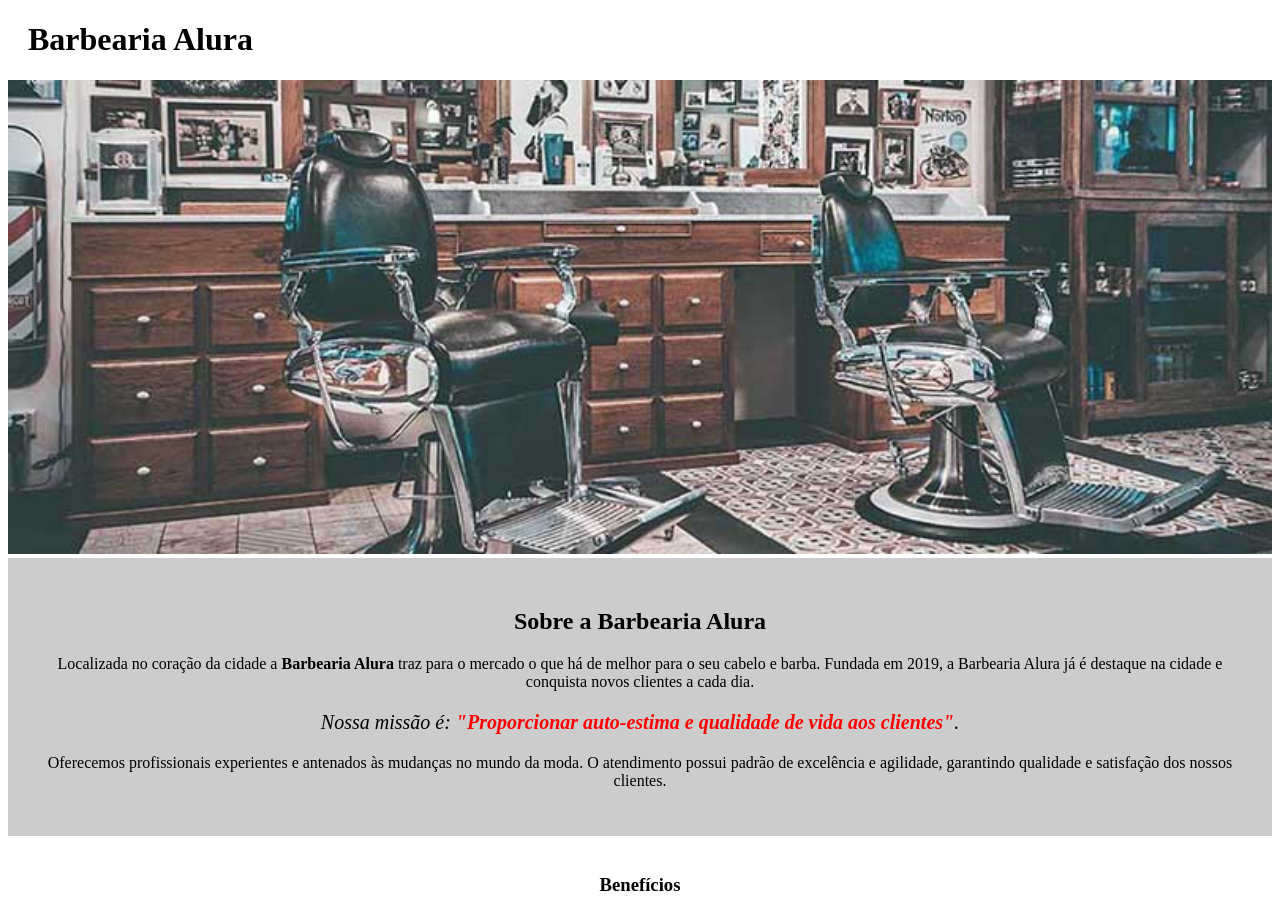
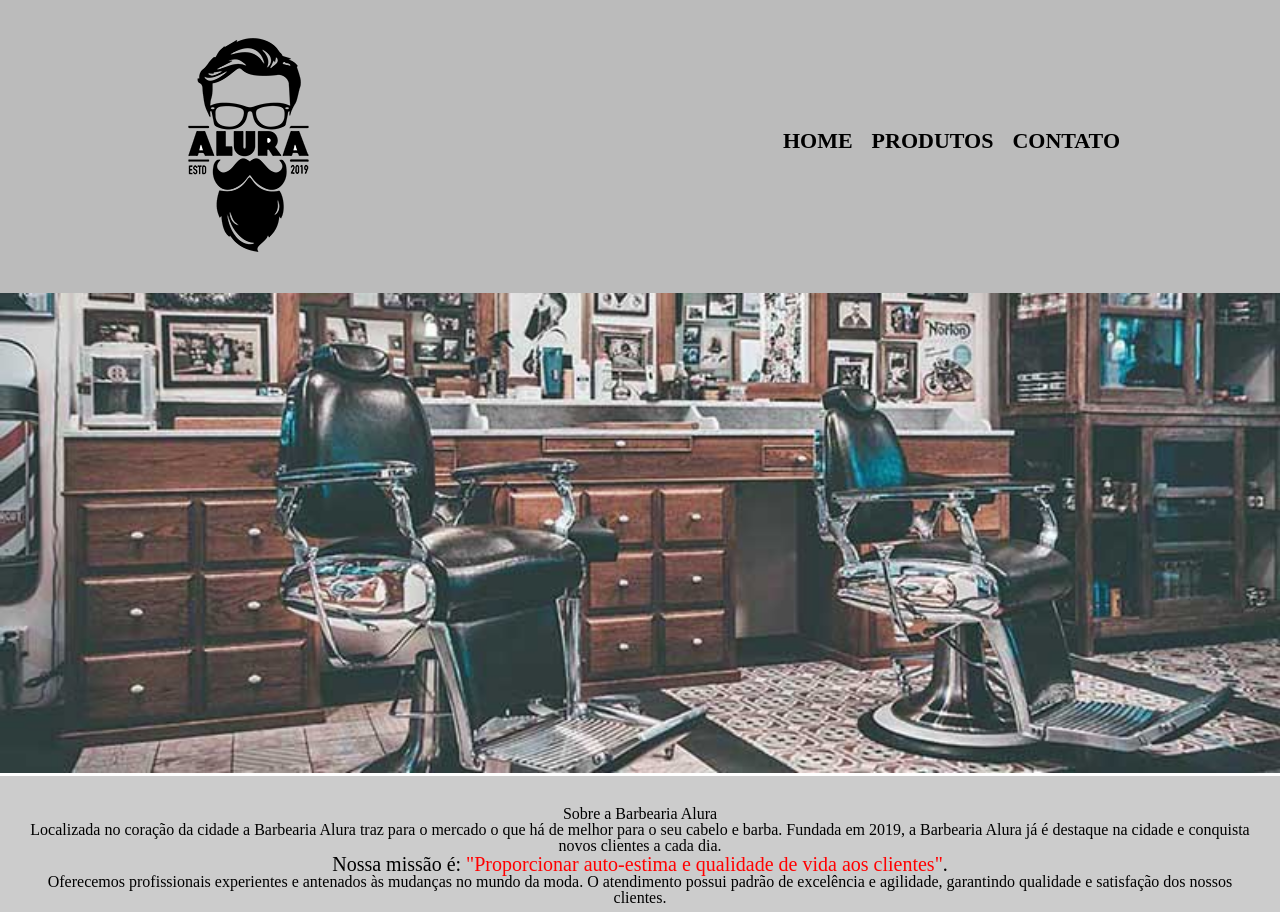
Before and after one commit to TakashiNishii/BarberShop, a plain HTML site: page index.html in a window 1280 px wide. Shown: the top 912 px of the page. Drawn offline with Linux system fonts and the light colour scheme.

Commit message:
:art: Desafio do projeto

```diff
--- a/index.html
+++ b/index.html
@@ -3,7 +3,11 @@
     <head>
         <meta charset="utf-8">
         <title>Barbearia Alura</title>
+        <link rel="stylesheet" href="reset.css">
         <link rel="stylesheet" href="style.css">
+        <link rel="stylesheet" href="produtos.css">
+
+
 
         <!-- Outra forma de adicionar css na página
             <style>
@@ -16,8 +20,19 @@
 
     <body>
         <header>
-            <h1 class="titulo-principal">Barbearia Alura</h1>
+            <div class="caixa">
+                <h1><img src="logo.png"></h1>
+
+                <nav>
+                    <ul>
+                        <li><a href="index.html">Home</a></li>
+                        <li><a href="produtos.html">Produtos</a></li>
+                        <li><a href="contato.html">Contato</a></li>
+                    </ul>
+                </nav>
+            </div>
         </header>
+        <main>
             <img id="banner" src="banner.jpg" alt="Banner da Barbearia Alura">
             <div class="principal">
                 <h2 class="titulo-centralizado">Sobre a Barbearia Alura </h2>
@@ -37,6 +52,7 @@
                 </p>
             </div>
 
+
             <div class="beneficios">
                 <h3 class="titulo-centralizado">Benefícios</h3>
                 <ul>
@@ -48,6 +64,12 @@
 
                 <img src="beneficios.jpg" class="imagembeneficios" alt="Benefícios da Barbearia Alura">
             </div>
+        </main>
+
+        <footer>
+            <img src="logo-branco.png" alt="Logo da Barbearia Alura">
+            <p class="copyright">&copy; Copyright Barbearia Alura - 2019 </p>
+        </footer>
 
     </body>
 
--- a/produtos.css
+++ b/produtos.css
@@ -13,6 +13,13 @@ nav {
     position: absolute;
     top: 110px;
     right: 0;
+}
+
+nav ul {
+    list-style: none;
+    margin: 0;
+    padding: 0;
+    width: 100%;
 }
 
 nav li {
--- a/style.css
+++ b/style.css
@@ -1,8 +1,6 @@
 body {
 
 }
-
-
 
 #banner {
     width: 100%;
@@ -36,17 +34,22 @@ em strong {
 .beneficios{
     background: #FFFFFF;
     padding: 20px;
+
 }
+
 
 .itens {
     font-style: italic;
+    list-style: square;
+    margin-left: 50px;
 }
 
-ul {
+.beneficios ul {
     display: inline-block;
     vertical-align: top;
     width: 20%;
     margin-right: 15%;
+
 }
 
 .imagembeneficios {
```
Lines whose indentation alone changed are shown as unchanged.
